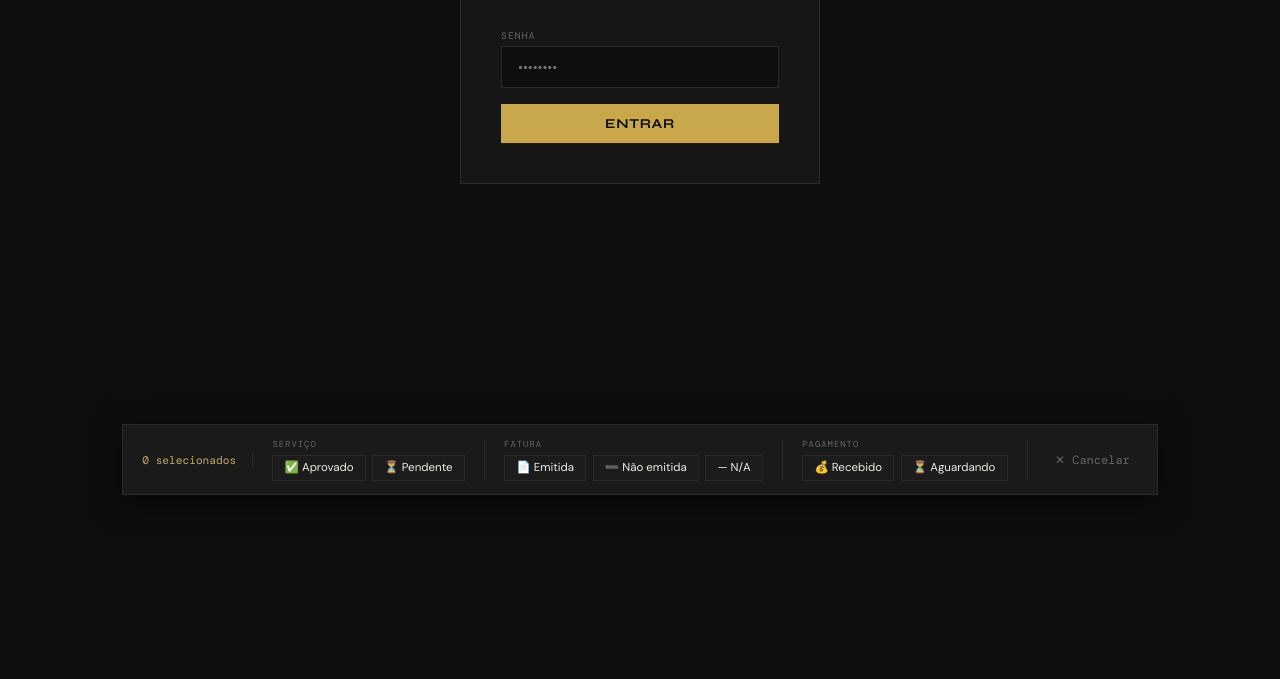
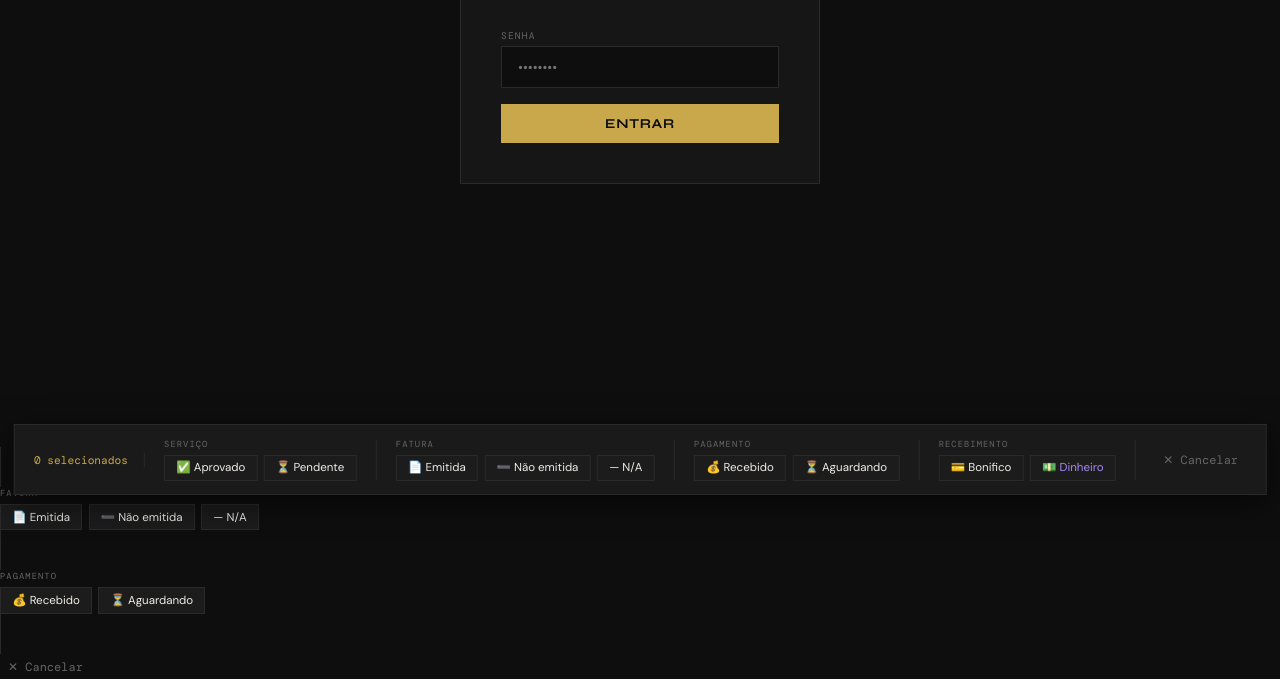
Before and after one commit to fglevabolli/controlefinanceirofg, a plain HTML site: page index.html in a window 1280 px wide. Shown: the part 353-1032 px from the top of the page. Before the commit the page ends 800 px from the top, so only its background shows below. Drawn offline with nearby package versions, Linux system fonts and the light colour scheme.

Commit message:
Update index.html

```diff
--- a/index.html
+++ b/index.html
@@ -249,6 +249,34 @@ select.fi option{background:var(--surface);}
       <button class="bulk-btn red" onclick="bulkUpdate('status','PENDENTE')">⏳ Pendente</button>
     </div>
   </div>
+  <div class="bulk-sep"></div>
+  <div class="bulk-group">
+    <div class="bulk-group-label">Fatura</div>
+    <div class="bulk-actions">
+      <button class="bulk-btn green" onclick="bulkUpdate('fatura','FEITA')">📄 Emitida</button>
+      <button class="bulk-btn red" onclick="bulkUpdate('fatura','NAO')">➖ Não emitida</button>
+      <button class="bulk-btn" onclick="bulkUpdate('fatura','NA')">— N/A</button>
+    </div>
+  </div>
+  <div class="bulk-sep"></div>
+  <div class="bulk-group">
+    <div class="bulk-group-label">Pagamento</div>
+    <div class="bulk-actions">
+      <button class="bulk-btn green" onclick="bulkUpdate('pagamento','Pago')">💰 Recebido</button>
+      <button class="bulk-btn blue" onclick="bulkUpdate('pagamento','Aguardando')">⏳ Aguardando</button>
+    </div>
+  </div>
+  <div class="bulk-sep"></div>
+  <div class="bulk-group">
+    <div class="bulk-group-label">Recebimento</div>
+    <div class="bulk-actions">
+      <button class="bulk-btn blue" onclick="bulkUpdate('recebimento','Bonifico')">💳 Bonifico</button>
+      <button class="bulk-btn" style="color:var(--purple)" onclick="bulkUpdate('recebimento','Dinheiro')">💵 Dinheiro</button>
+    </div>
+  </div>
+  <div class="bulk-sep"></div>
+  <button class="bulk-cancel" onclick="limparSelecao()">✕ Cancelar</button>
+</div>
   <div class="bulk-sep"></div>
   <div class="bulk-group">
     <div class="bulk-group-label">Fatura</div>
```
